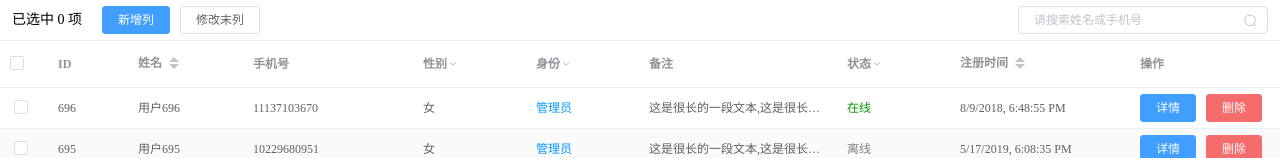
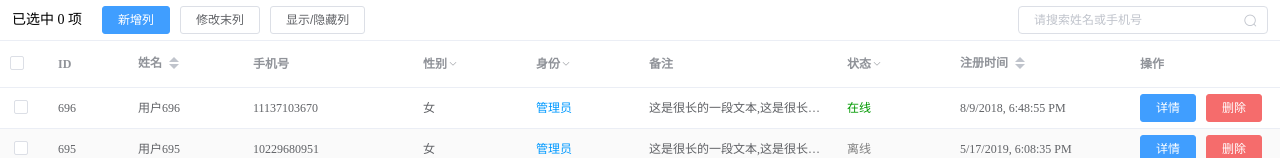
Before and after one commit to bhuh12/el-table-ext, a Vue app: page / in a window 1280 px wide. Shown: the top 158 px of the page. Built offline with nearby package versions, Linux system fonts and the light colour scheme.

Commit message:
feat(column): 列表字段新增 `visible` 熟悉，配置对应列是否显示

```diff
--- a/src/App.vue
+++ b/src/App.vue
@@ -6,6 +6,27 @@
       <div class="demo-header__actions">
         <ElButton type="primary" @click="addCol">新增列</ElButton>
         <ElButton @click="modifyCol">修改末列</ElButton>
+
+        <ElPopover
+          placement="top-start"
+          width="200"
+          trigger="hover"
+          class="actions-popover-wrapper"
+          popper-class="actions-popover"
+        >
+          <ElButton slot="reference">显示/隐藏列</ElButton>
+
+          <ElForm label-width="100px">
+            <ElFormItem
+              v-for="(item, index) in columns"
+              v-show="!!item.label"
+              :key="item.prop + index"
+              :label="item.label"
+            >
+              <ElSwitch v-model="item.visible" />
+            </ElFormItem>
+          </ElForm>
+        </ElPopover>
       </div>
 
       <div class="demo-header__search">
@@ -119,6 +140,11 @@ export default {
 
   mounted() {
     this.mounted = true
+
+    // 初始列显示
+    this.columns.forEach(item => {
+      this.$set(item, 'visible', true)
+    })
   },
 
   methods: {
@@ -239,6 +265,7 @@ export default {
       columns.push({
         prop: `Col${length}`,
         label: `新增字段[${length}]`,
+        visible: true,
         formatter(row, column, value, index) {
           return column.label + ',' + index
         }
@@ -250,6 +277,7 @@ export default {
       const { columns } = this
       this.$set(columns, columns.length - 1, {
         label: '最后一个',
+        visible: true,
         formatter(row, column, value, index) {
           return column.label + ',' + index
         }
@@ -285,6 +313,18 @@ export default {
       flex: auto;
       align-items: center;
       margin-left: 20px;
+
+      .actions-popover-wrapper {
+        margin-left: 10px;
+
+        ::v-deep {
+          .el-popover__reference-wrapper {
+            display: flex;
+            align-items: center;
+            height: 100%;
+          }
+        }
+      }
     }
 
     &__search {
@@ -320,3 +360,11 @@ export default {
   }
 }
 </style>
+
+<style lang="scss">
+.actions-popover {
+  .el-form-item {
+    margin-bottom: 6px;
+  }
+}
+</style>
```
Also changed, not shown: lib/Table.js, 1 other file (tests, documents, lock files or other folders).
